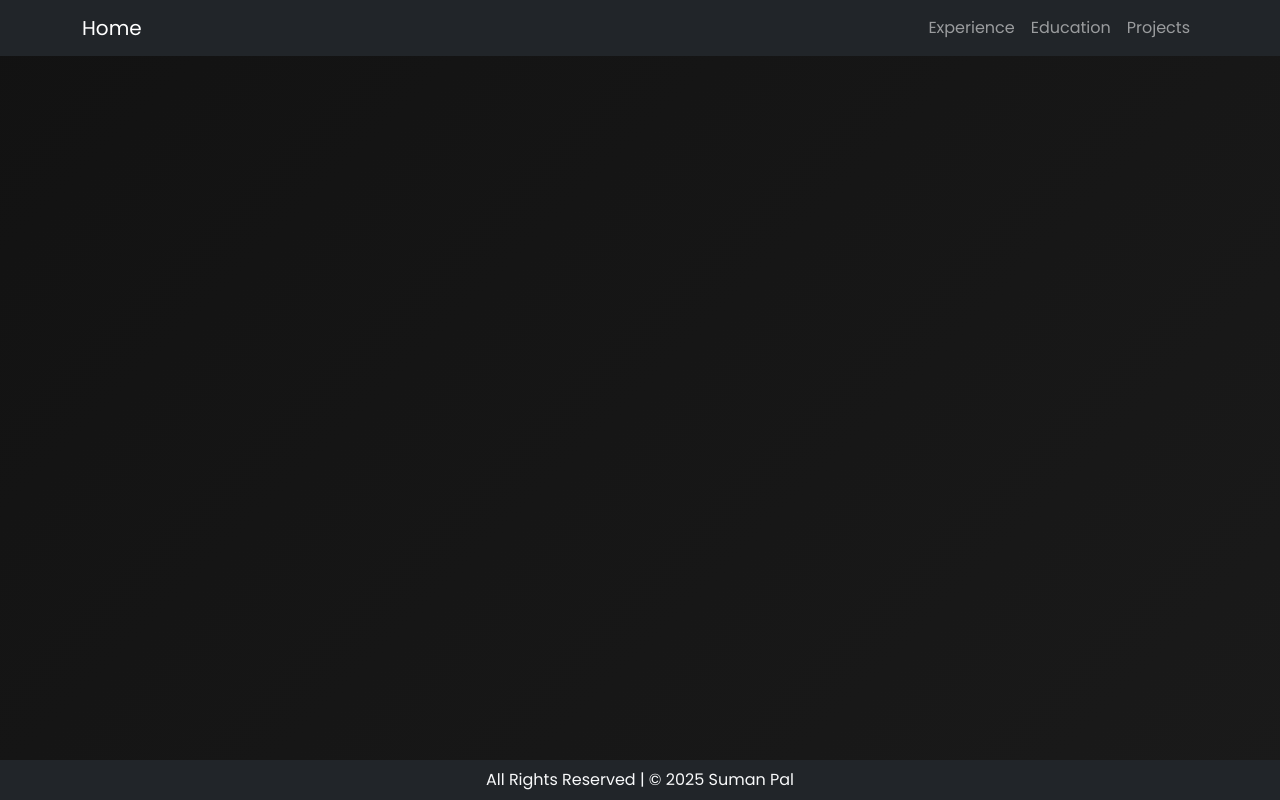
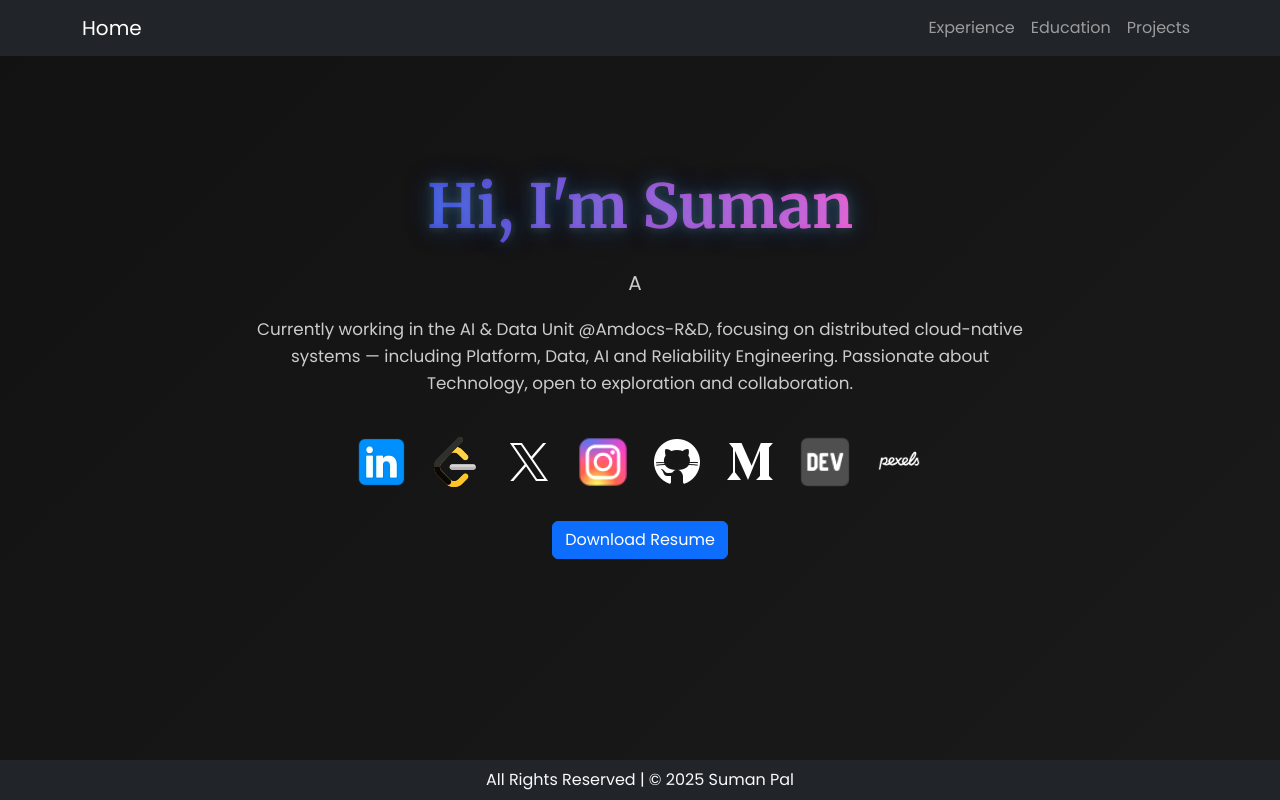
Before and after one commit to sumanpal97/portfolio-app, a React (Create React App) app: page / in a window 1280 px wide. Built offline with nearby package versions, Linux system fonts and the light colour scheme.

Commit message:
dynamic routing

```diff
--- a/src/App.js
+++ b/src/App.js
@@ -9,12 +9,11 @@ import Projects from "./pages/Projects";
 
 function App() {
   return (
-    <Router>
     <div className="d-flex flex-column min-vh-100">
       <Navbar />
       <main className="container flex-grow-1 py-4">
         <Routes>
-            <Route path="/portfolio-app/" element={<Home />} />
+          <Route path="/" element={<Home />} />
           <Route path="/work" element={<Work />} />
           <Route path="/education" element={<Education />} />
           <Route path="/projects" element={<Projects />} />
@@ -22,7 +21,6 @@ function App() {
       </main>
       <Footer />
     </div>
-    </Router>
   );
 }
 
--- a/src/components/Navbar.jsx
+++ b/src/components/Navbar.jsx
@@ -5,7 +5,7 @@ export default function Navbar() {
   return (
     <nav className="navbar navbar-expand-lg navbar-dark bg-dark sticky-top">
       <div className="container">
-        <NavLink className="navbar-brand" to="/portfolio-app/">
+        <NavLink className="navbar-brand" to="/">
           Home
         </NavLink>
         <button
--- a/src/index.js
+++ b/src/index.js
@@ -1,11 +1,13 @@
-import React from 'react';
-import ReactDOM from 'react-dom/client';
-import App from './App';
-import './styles/main.css'; // Optional: your global CSS
+import React from "react";
+import ReactDOM from "react-dom/client";
+import App from "./App";
+import "./styles/main.css";
+import { HashRouter as Router } from "react-router-dom";
 
-const root = ReactDOM.createRoot(document.getElementById('root'));
-root.render(
+ReactDOM.createRoot(document.getElementById("root")).render(
   <React.StrictMode>
-    <App />
+    <Router>
+      <App />
+    </Router>
   </React.StrictMode>
 );
```
Also changed, not shown: 7 other files (tests, documents, lock files or other folders). Lines whose indentation alone changed are shown as unchanged.
